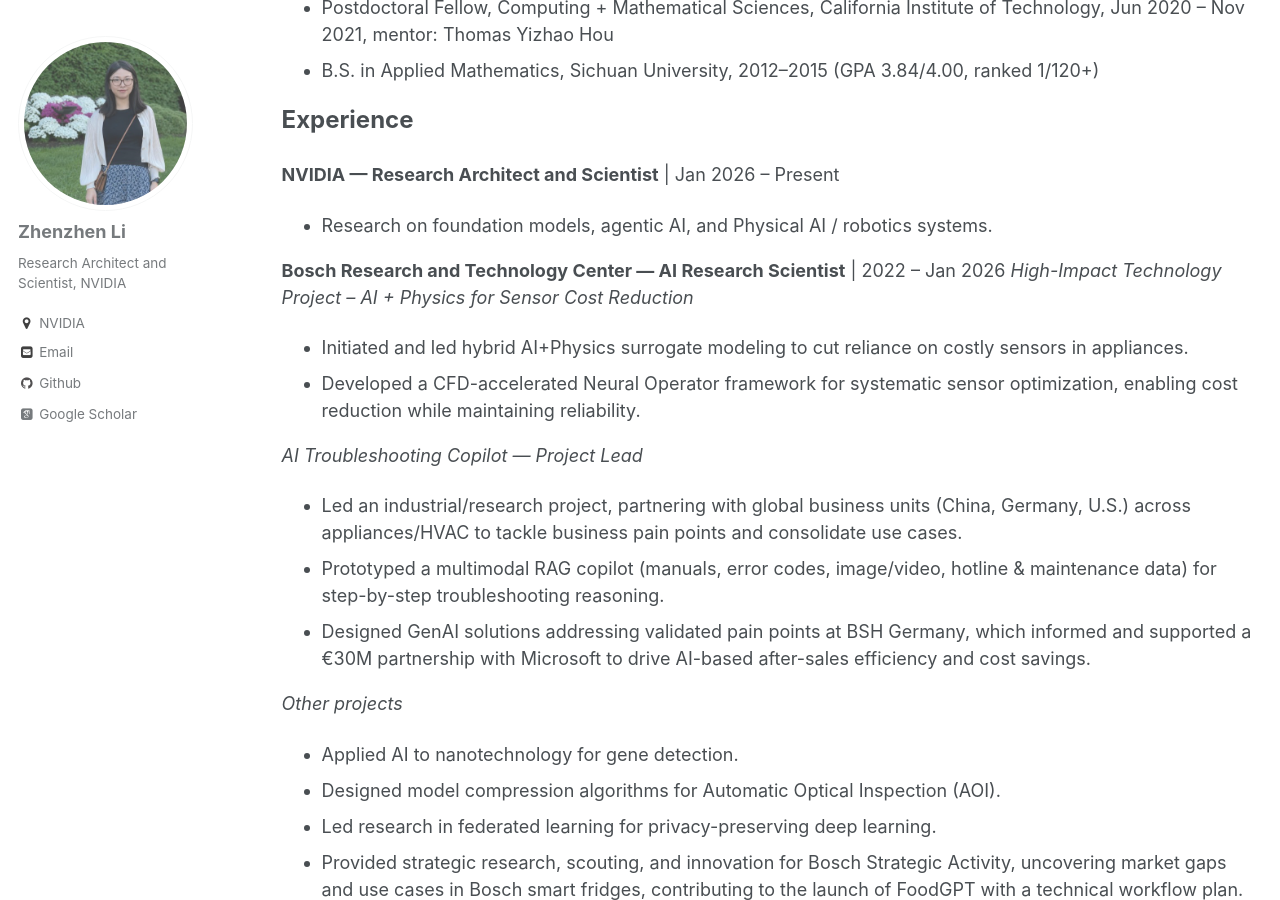
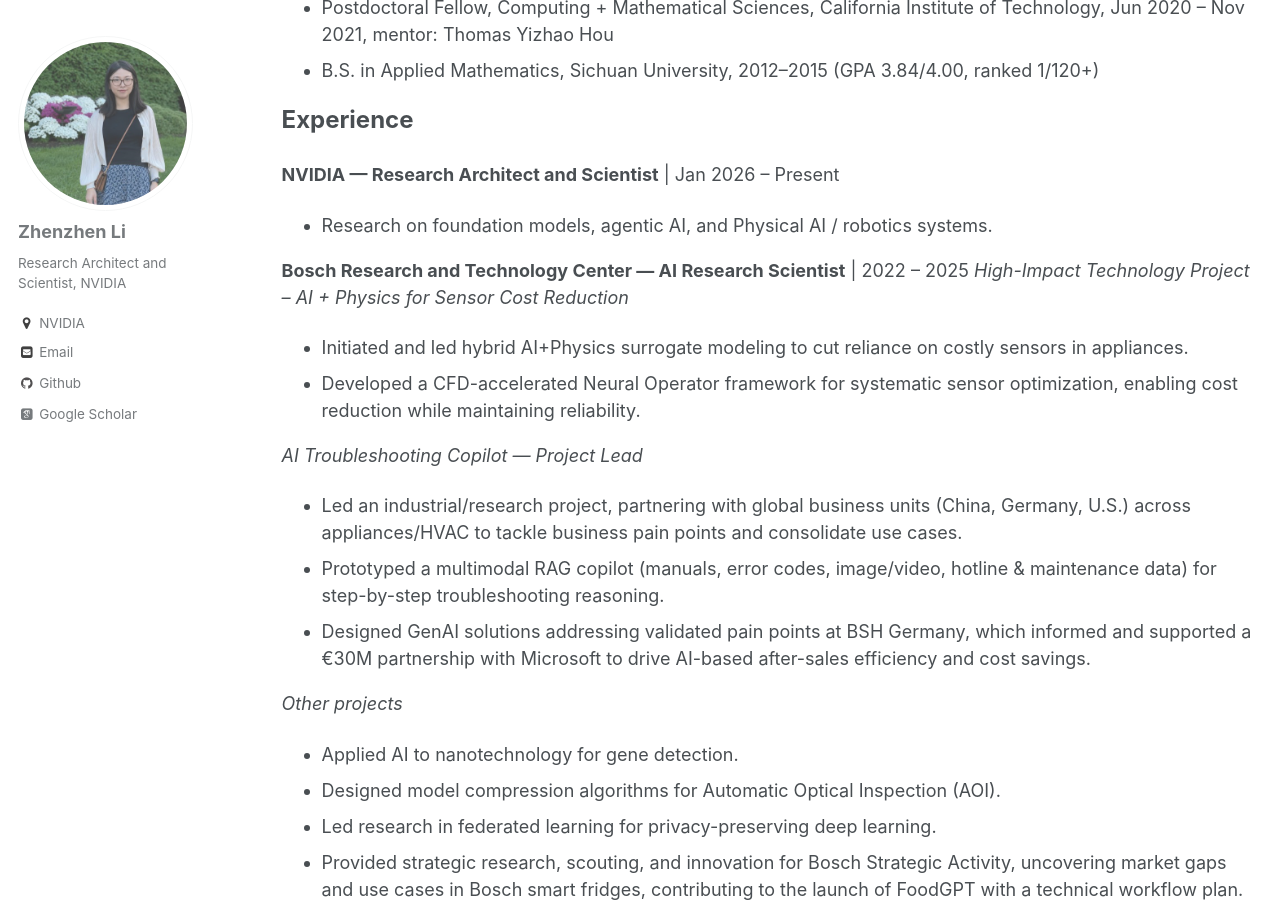
Before and after one commit to zhenzhenli820/zhenzhenli820.github.io, a Jekyll site: the page built from _pages/cv.md, in a window 1280 px wide and 900 px high, scrolled down 477 px. Built offline with Jekyll 4.4.1, drawn with Linux system fonts in a browser that asks for light colours; some web fonts are replaced.

Commit message:
Correct Bosch tenure end date to 2025

```diff
--- a/_pages/cv.md
+++ b/_pages/cv.md
@@ -25,7 +25,7 @@
 **NVIDIA — Research Architect and Scientist** | Jan 2026 – Present
 * Research on foundation models, agentic AI, and Physical AI / robotics systems.
 
-**Bosch Research and Technology Center — AI Research Scientist** | 2022 – Jan 2026
+**Bosch Research and Technology Center — AI Research Scientist** | 2022 – 2025
 *High-Impact Technology Project – AI + Physics for Sensor Cost Reduction*
 * Initiated and led hybrid AI+Physics surrogate modeling to cut reliance on costly sensors in appliances.
 * Developed a CFD-accelerated Neural Operator framework for systematic sensor optimization, enabling cost reduction while maintaining reliability.
```
Also changed, not shown: _pages/about.md (+1 -1 lines).
